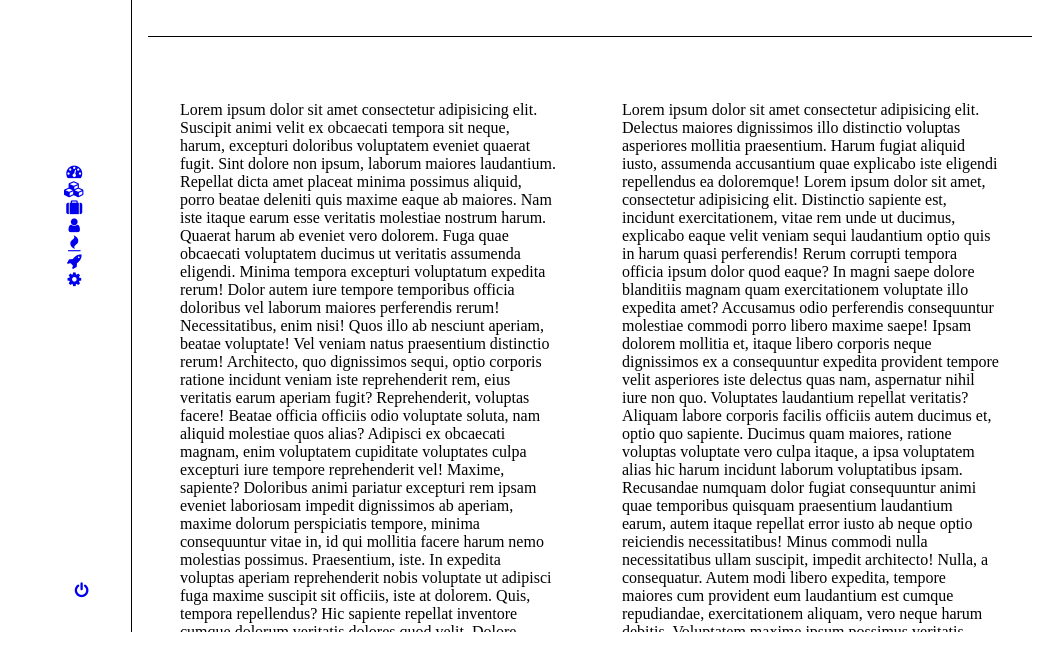
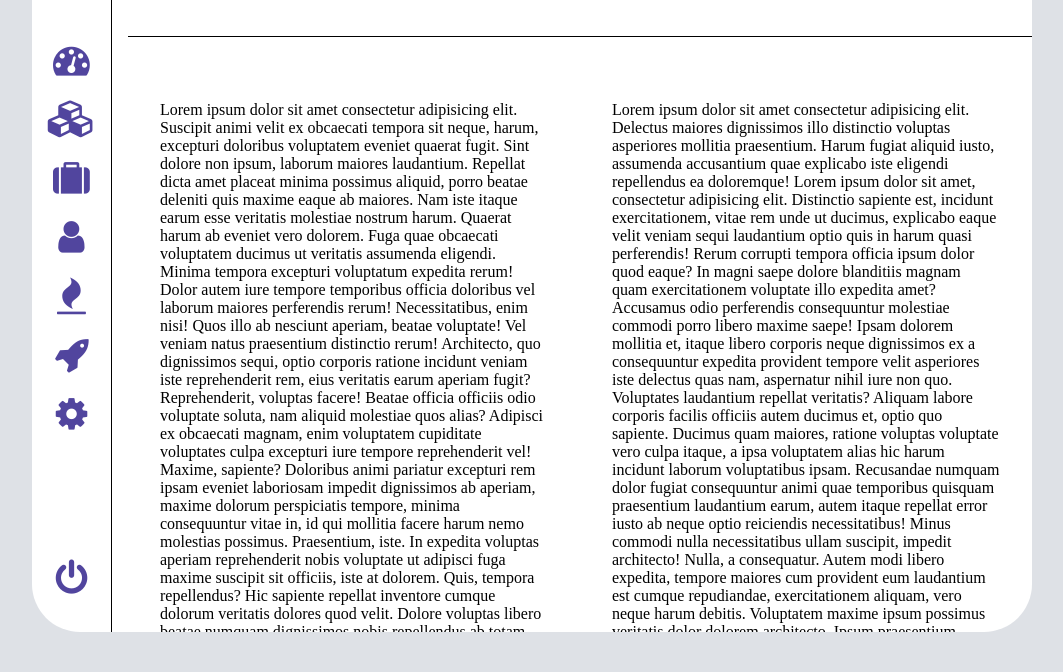
Before and after one commit to prestonevans/dribble2, a plain HTML site: page index.html in a window 1280 px wide. Shown: the part 128-800 px from the top of the page, without its empty margins (108-1171 px from the left). Drawn offline with Linux system fonts and the light colour scheme.

Commit message:
add style to side bar and layout

```diff
--- a/css/style.css
+++ b/css/style.css
@@ -4,6 +4,9 @@
 	border: 0;
 	box-sizing: border-box;
 }
+
+/* layout */
+
 body {
 	height: 100vh;
 	display: flex;
@@ -15,30 +18,21 @@ body {
 	width: 90%;
 	max-width: 1000px;
 	display: grid;
-	grid-template-columns: 100px 1fr 1fr;
+	grid-template-columns: 80px 1fr 1fr;
 	grid-template-rows: 125px 1fr;
 	gap: 0 1rem;
+	border-radius: 3rem;
 }
 .sidebar {
 	grid-row: 1 / -1;
-	border-top-left-radius: 3rem;
-	border-bottom-left-radius: 3rem;
 	display: flex;
 	flex-flow: column;
 	align-items: center;
 	padding: 2rem;
 }
-.sidebar div {
-	flex: 1;
-}
-.sidebar div:last-child {
-	display: flex;
-	flex-direction: column;
-	justify-content: flex-end;
-}
+
 .title {
 	grid-column: 2 / -1;
-	border-top-right-radius: 3rem;
 	padding: 2rem;
 	display: flex;
 	justify-content: space-between;
@@ -47,7 +41,6 @@ body {
 .content {
 	grid-column: 2 / 4;
 	overflow: scroll;
-	border-bottom-right-radius: 3rem;
 	display: flex;
 	padding: 4rem 0;
 }
@@ -59,14 +52,61 @@ body {
 	flex-direction: column;
 }
 
+/* sidebar layout */
+
+.sidebar div {
+	flex-grow: 1;
+}
+.icons {
+	display: flex;
+	flex-direction: column;
+}
+.icons a {
+	margin-bottom: 1rem;
+}
+.sidebar .power {
+	display: flex;
+	flex-direction: column;
+	justify-content: flex-end;
+}
+
+/* STYLES */
+/* body style */
+
+body {
+	background-color: rgb(222, 225, 230);
+}
+
+/* container style */
+
+.container {
+	background-color: rgb(255, 255, 255);
+}
+
+/* sidebar style */
+
 .sidebar {
 	border-right: 1px solid black;
+	font-size: 2.3rem;
 }
+i {
+	color: rgb(81, 69, 158);
+}
+
+/* title style */
+
 .title {
 	border-bottom: 1px solid black;
 }
+
+/* Media queries */
+
 @media screen and (max-width: 700px) {
 	.content {
 		flex-direction: column;
 	}
+	.container {
+		width: 100%;
+		height: 100%;
+	}
 }
```
